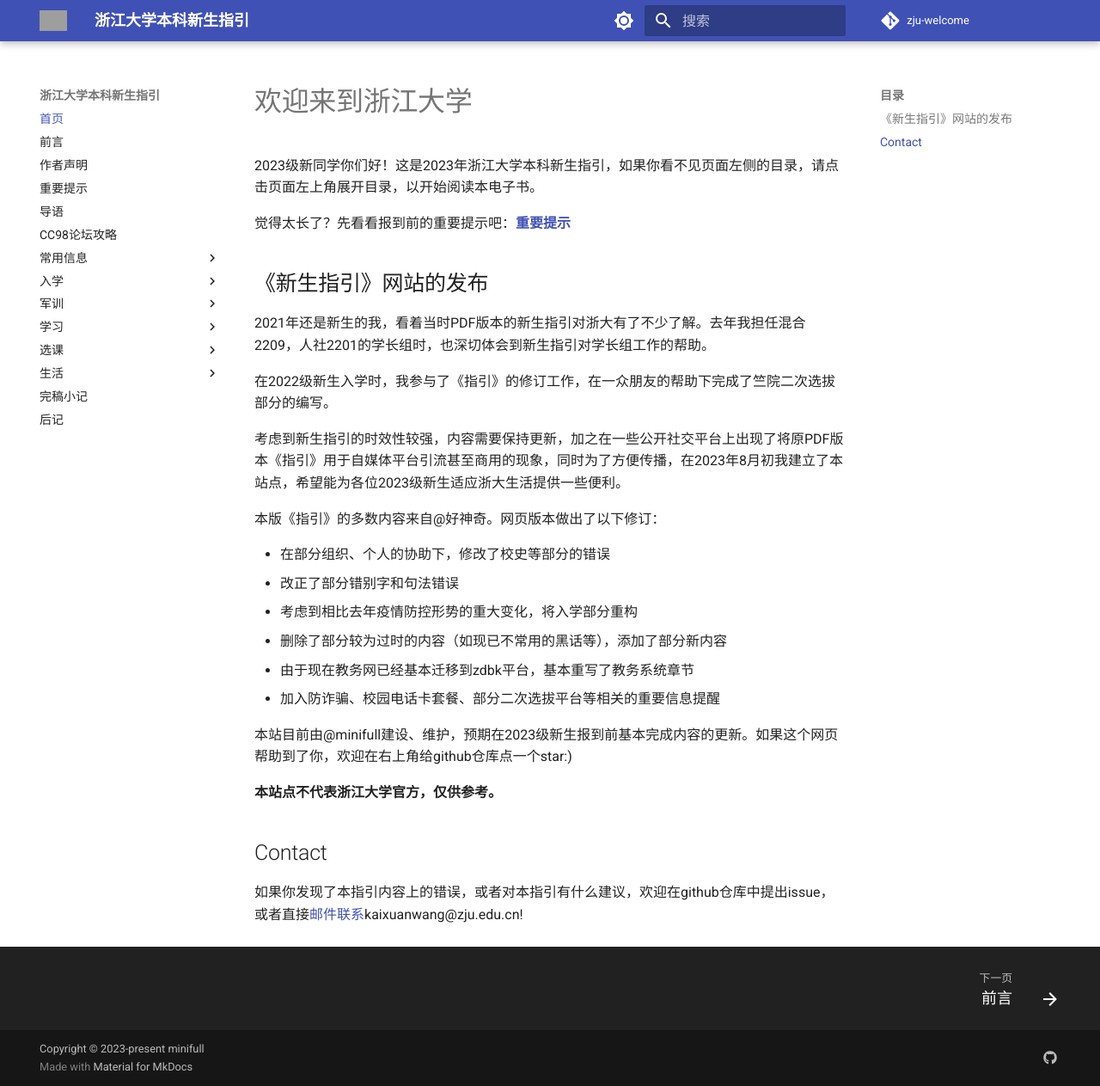
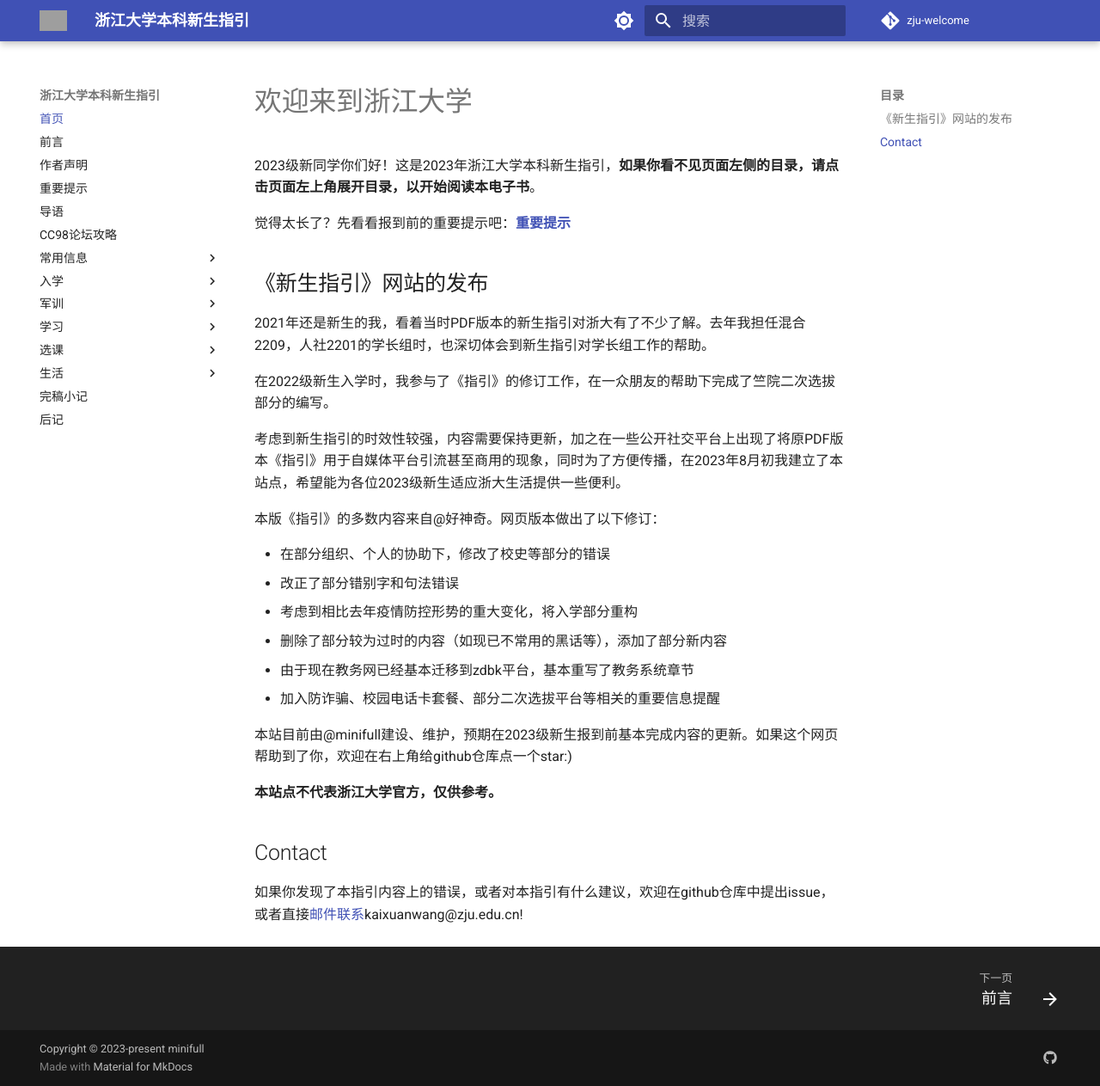
Before and after one commit to mini-full/zju-welcome, an MkDocs documentation site: the page built from docs/index.md, in a window 1280 px wide and 1263 px high. Shown: the whole window at 86% size. Built offline with MkDocs 1.6.1 and Material for MkDocs 9.7.7, drawn with Linux system fonts in a browser that asks for light colours; comment, search, counter and statistics services are not loaded; grey boxes are pictures that could not be loaded.

```diff
--- a/docs/index.md
+++ b/docs/index.md
@@ -1,6 +1,6 @@
 # 欢迎来到浙江大学
 
-2023级新同学你们好！这是2023年浙江大学本科新生指引，如果你看不见页面左侧的目录，请点击页面左上角展开目录，以开始阅读本电子书。
+2023级新同学你们好！这是2023年浙江大学本科新生指引，**如果你看不见页面左侧的目录，请点击页面左上角展开目录，以开始阅读本电子书**。
 
 觉得太长了？先看看报到前的重要提示吧：[**重要提示**](./callout.md)
 
```
